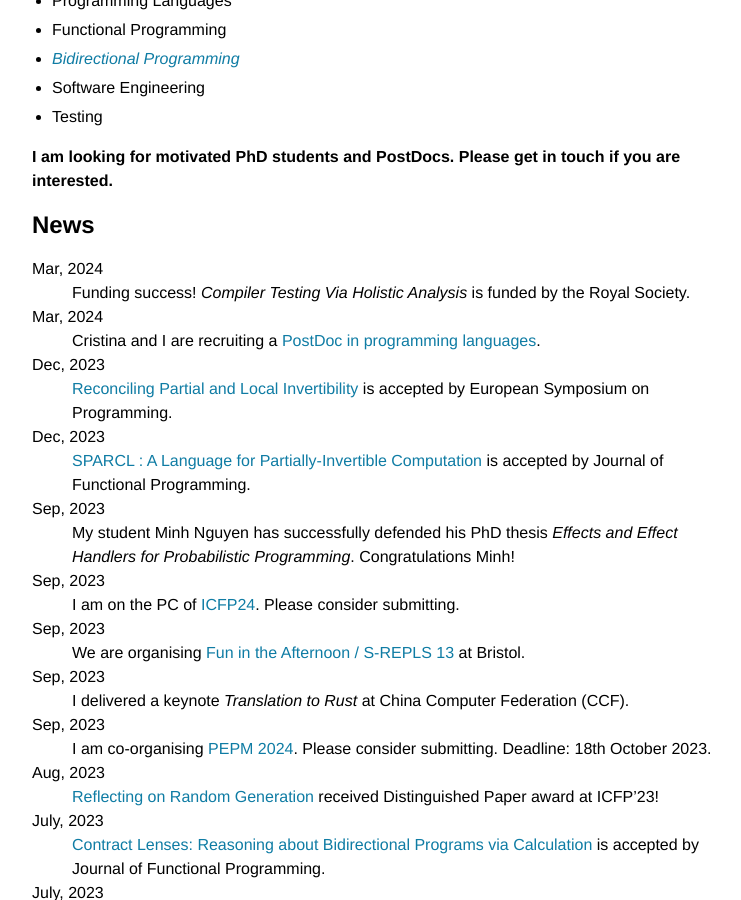
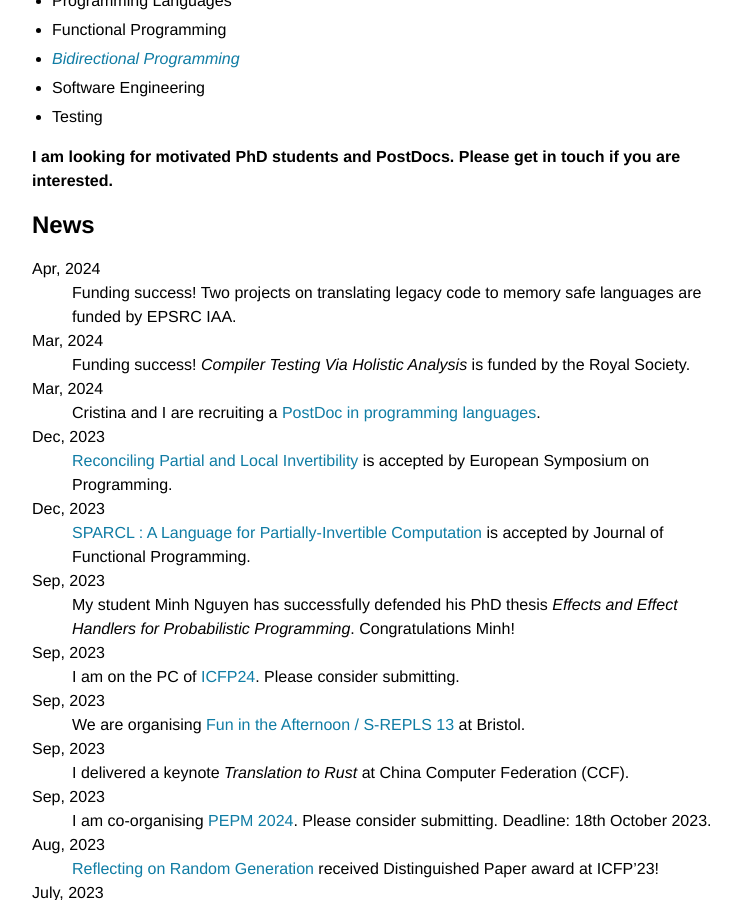
Before and after one commit to mengwangoxf/mengwangoxf.github.io, a Jekyll site: the page built from index.md, in a window 1280 px wide and 900 px high, scrolled down 805 px. Shown: the whole window, without its empty margins (258-999 px from the left). Built offline with Jekyll 4.4.1, drawn with Linux system fonts in a browser that asks for light colours.

Commit message:
Update index.md

```diff
--- a/index.md
+++ b/index.md
@@ -28,6 +28,9 @@ The central theme of his research is to apply theoretical rigour to practical pr
 
 
 ## News
+
+Apr, 2024
+: Funding success! Two projects on translating legacy code to memory safe languages are funded by EPSRC IAA.
 
 Mar, 2024
 : Funding success! *Compiler Testing Via Holistic Analysis* is funded by the Royal Society.
```
